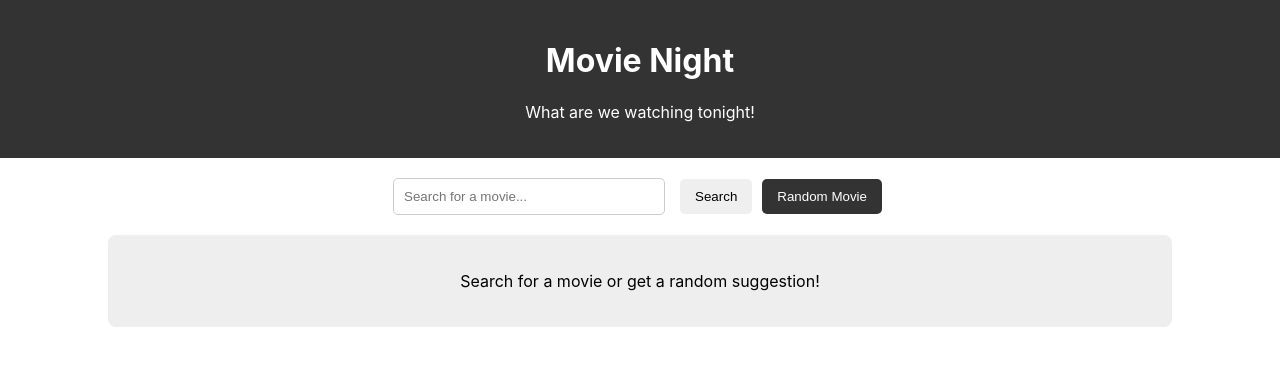
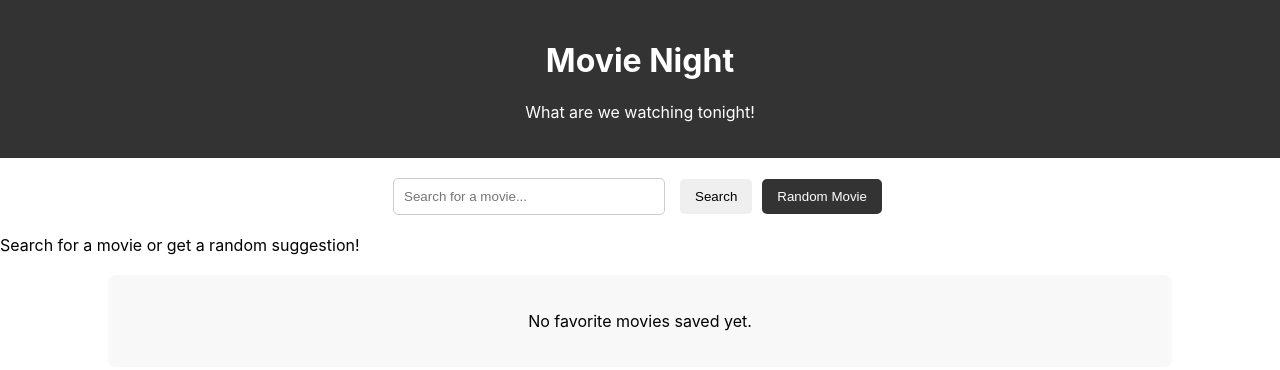
Before and after one commit to julhasur/MooviezNight-F, a React (Create React App) app: page / in a window 1280 px wide. Shown: the top 370 px of the page. Built offline with nearby package versions, Linux system fonts and the light colour scheme.

Commit message:
save to favrt has been added and function working properly

```diff
--- a/src/App.js
+++ b/src/App.js
@@ -1,10 +1,23 @@
-import React, { useState } from 'react';
+import React, { useState,useEffect } from 'react';
 import Header from "./Components/header/Header";
 import SearchBar from './Components/SearchBar';
 import MovieCard from './Components/MovieCard';
+import FavoritesList from './Components/FavoritesList';
 
 function App() {
   const [movie, setMovie] = useState(null);
+
+  const [favorites, setFavorites] = useState(() => {
+    // Load favorites from localStorage
+    const saved = localStorage.getItem('favorites');
+    return saved ? JSON.parse(saved) : [];
+  });
+
+  useEffect(() => {
+    // Save favorites to localStorage when updated
+    localStorage.setItem('favorites', JSON.stringify(favorites));
+  }, [favorites]);
+
   const handleSearch = async (query) => {
     const response = await fetch(`https://www.omdbapi.com/?t=${query}&apikey=E61b5b49`);
     const data = await response.json();
@@ -22,11 +35,24 @@ function App() {
     handleSearch(randomTitle);
   };
 
+  const handleSave = (movie) => {
+    if (!favorites.some((fav) => fav.imdbID === movie.imdbID)) {
+      setFavorites([...favorites, movie]);
+    } else {
+      alert('Movie is already in favorites!');
+    }
+  };
+
+  const handleRemove = (id) => {
+    setFavorites(favorites.filter((fav) => fav.imdbID !== id));
+  };
+
   return (
     <div>
      <Header/>
      <SearchBar onSearch={handleSearch} onRandom={handleRandom} />
-      <MovieCard movie={movie} />
+      <MovieCard movie={movie} onSave={handleSave}  />
+      <FavoritesList favorites={favorites} onRemove={handleRemove} />
     </div>
   );
 }
--- a/src/Components/MovieCard.js
+++ b/src/Components/MovieCard.js
@@ -1,6 +1,4 @@
-import React from 'react';
-
-function MovieCard({ movie }) {
+function MovieCard({ movie, onSave }) {
     if (!movie) {
       return (
         <div style={styles.placeholder}>
@@ -19,38 +17,26 @@ function MovieCard({ movie }) {
           <p><strong>Year:</strong> {movie.Year}</p>
           <p><strong>Genre:</strong> {movie.Genre}</p>
           <p><strong>Plot:</strong> {movie.Plot}</p>
+          <button onClick={() => onSave(movie)} style={styles.saveButton}>
+            Save to Favorites
+          </button>
         </div>
       </div>
     );
   }
 
   const styles = {
-  placeholder: {
-    textAlign: 'center',
-    padding: '20px',
-    backgroundColor: '#eee',
-    borderRadius: '8px',
-    margin: '20px auto',
-    width: '80%',
-  },
-  card: {
-    display: 'flex',
-    alignItems: 'flex-start',
-    backgroundColor: '#fff',
-    borderRadius: '8px',
-    boxShadow: '0 4px 8px rgba(0,0,0,0.1)',
-    padding: '20px',
-    margin: '20px auto',
-    width: '80%',
-  },
-  poster: {
-    width: '150px',
-    borderRadius: '8px',
-    marginRight: '20px',
-  },
-  details: {
-    flex: 1,
+    // Add this to styles object
+    saveButton: {
+      marginTop: '10px',
+      padding: '10px 15px',
+      backgroundColor: '#333',
+      color: 'white',
+      border: 'none',
+      borderRadius: '5px',
+      cursor: 'pointer',
     },
   };
 
+
     export default MovieCard;
```
Lines whose indentation alone changed are shown as unchanged.
